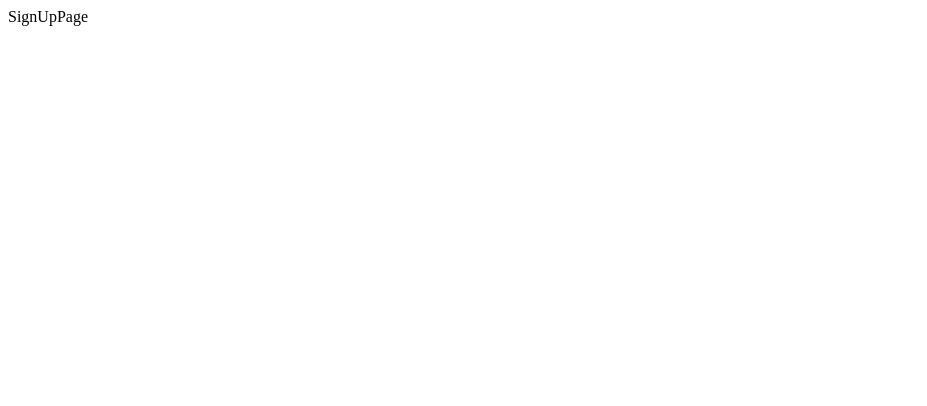
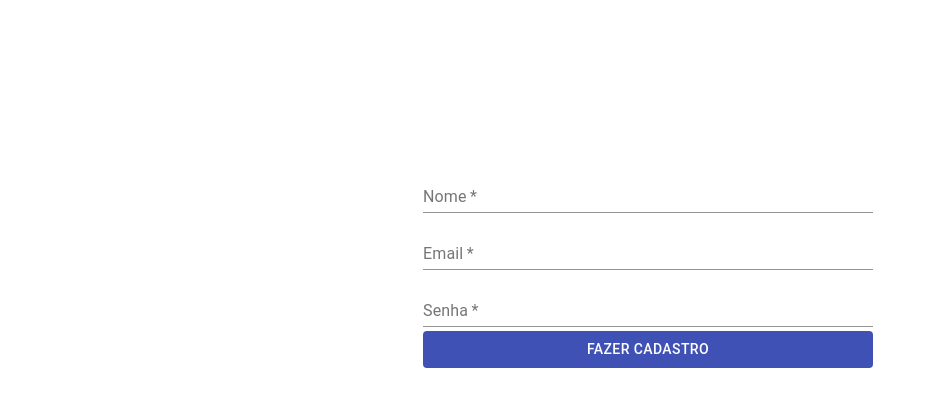
Before and after one commit to future4code/Igor-Artagnan, a React (Create React App) app in the folder semana11/labeddit/: page /cadastrar in a window 1280 px wide. Shown: the top 406 px of the page, without its empty margins (0-927 px from the left). Built offline with nearby package versions, Linux system fonts and the light colour scheme.

Commit message:
Criação da tela de cadastro

```diff
--- /dev/null
+++ b/semana11/labeddit/src/pages/SignUpPage/SignUpForm.jsx
@@ -0,0 +1,69 @@
+import React from 'react';
+import Button from '@material-ui/core/Button';
+import TextField from '@material-ui/core/TextField';
+import useForm from '../../hooks/useForm'
+
+import { MainContainer, InputsContainer } from './styled'
+
+const SignUpForm = () => {
+
+    const [form, onChange, clear] = useForm({ name: "", email: "", password: "" })
+
+
+    const onSubmitForm = (event) => {
+        event.preventDefault()
+        console.log(form)
+
+    }
+
+    return <MainContainer>
+
+
+        <InputsContainer>
+            <form onSubmit={onSubmitForm}>
+                <TextField
+                    name={'name'}
+                    value={form.name}
+                    onChange={onChange}
+                    label="Nome"
+                    fullWidth
+                    margin={'dense'}
+                    required
+                />
+
+                <TextField
+                    name={'email'}
+                    value={form.email}
+                    onChange={onChange}
+                    label="Email"
+                    fullWidth
+                    margin={'dense'}
+                    required
+                />
+
+                <TextField
+                    name={'password'}
+                    value={form.password}
+                    onChange={onChange}
+                    label="Senha"
+                    type="password"
+                    fullWidth
+                    margin={'dense'}
+                    required
+                />
+                <Button
+                    type={'submit'}
+                    variant="contained"
+                    color="primary"
+                    disableElevation
+                    fullWidth
+                >
+                    Fazer cadastro
+       </Button>
+            </form>
+        </InputsContainer>
+
+    </MainContainer>
+}
+
+export default SignUpForm
--- a/semana11/labeddit/src/pages/SignUpPage/SignUpPage.jsx
+++ b/semana11/labeddit/src/pages/SignUpPage/SignUpPage.jsx
@@ -1,11 +1,13 @@
 import React from 'react';
+import { MainContainer } from './styled'
+import SignUpForm from './SignUpForm'
 
 
 const SignUpPage = () => {
 
-  return <div>
-    SignUpPage
-  </div>
+  return <MainContainer>
+    <SignUpForm />
+  </MainContainer>
 }
 
 export default SignUpPage
--- a/semana11/labeddit/src/pages/SignUpPage/styled.js
+++ b/semana11/labeddit/src/pages/SignUpPage/styled.js
@@ -0,0 +1,23 @@
+import styled from 'styled-components'
+
+
+export const MainContainer = styled.div`
+display: flex;
+flex-direction: column;
+align-items: center;
+width: 100vw;
+margin-top: 10vh;
+`
+export const InputsContainer = styled.div`
+  display: flex;
+  flex-direction: column;
+  width: 80vw;
+  max-width: 450px;
+  align-items: center;
+  margin-bottom: 20px;
+`
+
+export const SignUpButtonContainer = styled.div`
+  width: 80vw;
+  max-width: 450px;
+  `
```
